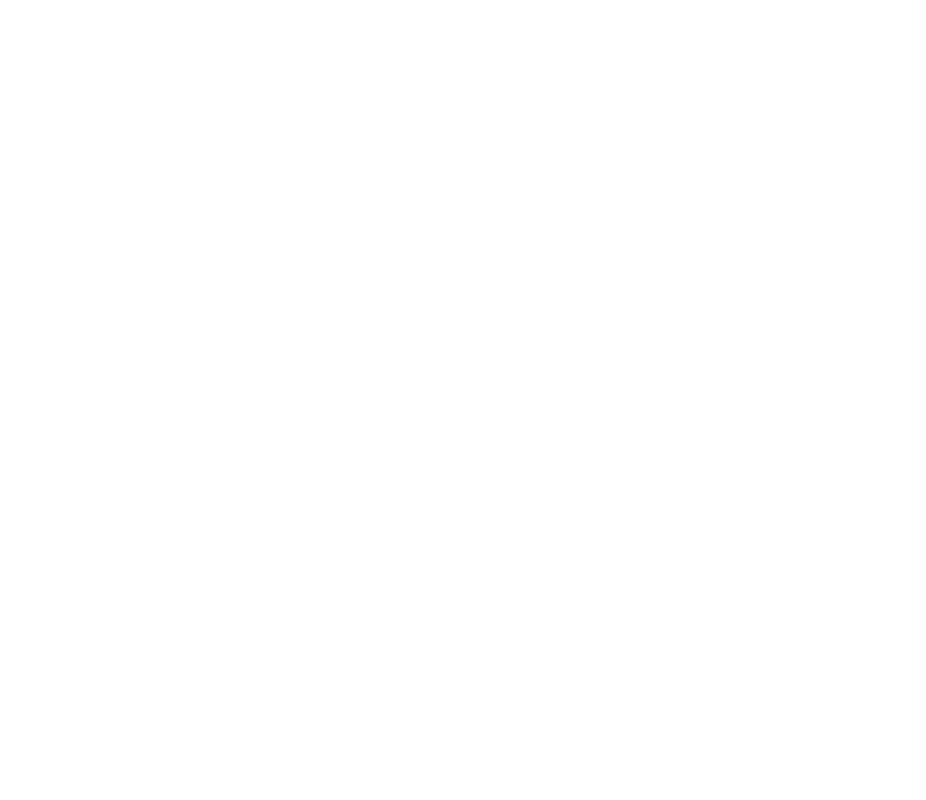
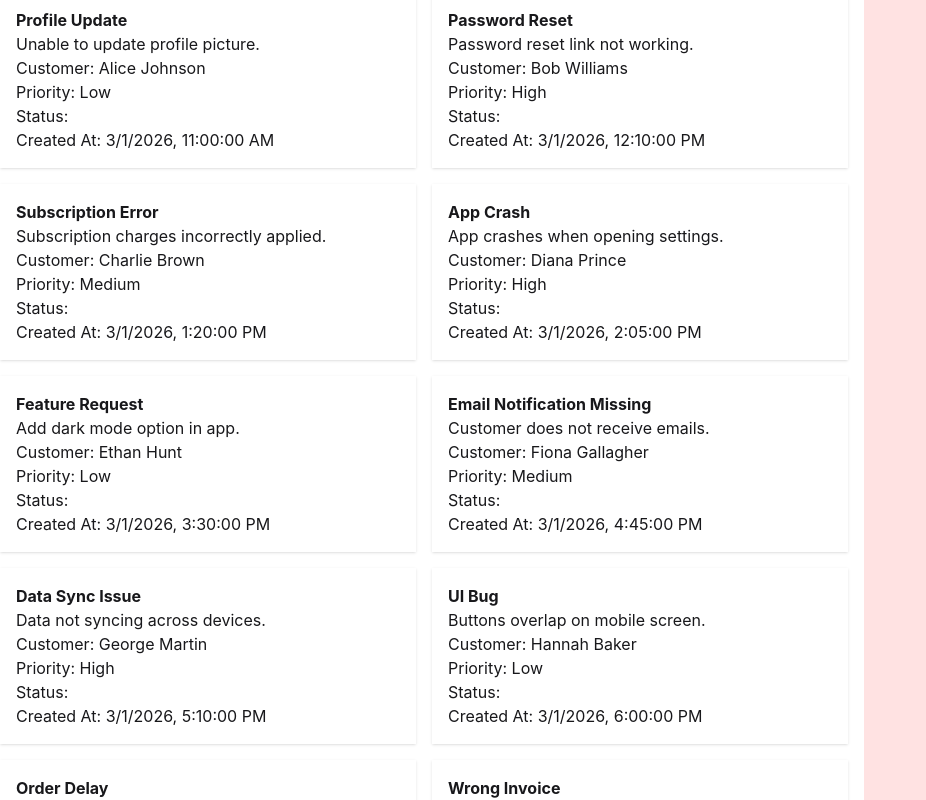
Before and after one commit to soheldev-codes/CustomerTicket, a React (Vite) app: page / in a window 1280 px wide. Shown: the part 600-1400 px from the top of the page, without its empty margins (0-926 px from the left). Before the commit the page ends 800 px from the top, so only its background shows below. Built offline with nearby package versions, Linux system fonts and the light colour scheme.

Commit message:
Data load and show mainsection filter dashbord data

```diff
--- a/src/App.jsx
+++ b/src/App.jsx
@@ -1,12 +1,16 @@
 import "./App.css";
 import Dashbord from "./Components/Dashbord/Dashbord";
+import MainSection from "./Components/MainSection/MainSection";
 import NavMenu from "./Components/NavMenu/NavMenu";
+
+import { tickets } from "./Data/Data";
 
 function App() {
   return (
     <div className="">
       <NavMenu />
-      <Dashbord />
+      <Dashbord tickets={tickets} />
+      <MainSection tickets={tickets} />
     </div>
   );
 }
--- a/src/Components/Dashbord/Dashbord.jsx
+++ b/src/Components/Dashbord/Dashbord.jsx
@@ -1,18 +1,23 @@
 import DashboarCard from "../DashbordCard/DashboarCard";
 
-const Dashbord = () => {
+const Dashbord = ({ tickets }) => {
+  const inProgressCount = tickets.filter(
+    (t) => t.status === "inprogress",
+  ).length;
+  const resolvedCount = tickets.filter((t) => t.status === "resolved").length;
+
   return (
     <div className="container mx-auto 5-5">
       <div className="flex justify-center mt-5 gap-5">
         <DashboarCard
           gradientColor="bg-gradient-to-r from-[#632EE3] to-[#9F62F2] "
           title="In-Progress"
-          count="0"
+          count={inProgressCount}
         />
         <DashboarCard
           gradientColor="bg-gradient-to-r from-[#54CF68] to-[#00827A]"
           title="Resolved"
-          count="0"
+          count={resolvedCount}
         />
       </div>
     </div>
--- /dev/null
+++ b/src/Components/MainSection/MainSection.jsx
@@ -0,0 +1,23 @@
+import React from "react";
+import SingleTicket from "../SingleTicket/SingleTicket";
+
+const MainSection = ({ tickets }) => {
+  console.log(tickets);
+  return (
+    <div className="container mx-auto mt-10 gap-5">
+      <h2 className="text-2xl font-semibold py-4">Customer Tickets</h2>
+      <div className="grid grid-cols-12 gap-4">
+        <div className="  col-span-8 rounded ">
+          <div className="grid grid-cols-2 gap-4">
+            {tickets.map((ticket) => (
+              <SingleTicket key={ticket.id} ticket={ticket} />
+            ))}
+          </div>
+        </div>
+        <div className="bg-red-100  col-span-4 rounded">Right</div>
+      </div>
+    </div>
+  );
+};
+
+export default MainSection;
--- /dev/null
+++ b/src/Components/SingleTicket/SingleTicket.jsx
@@ -0,0 +1,15 @@
+const SingleTicket = ({ ticket }) => {
+  console.log(ticket);
+  return (
+    <div className=" p-4 shadow cursor-pointer">
+      <h3 className="font-bold">{ticket?.title}</h3>
+      <p>{ticket?.description}</p>
+      <p>Customer: {ticket?.customer}</p>
+      <p>Priority: {ticket?.priority}</p>
+      <p>Status: {ticket?.status}</p>
+      <p>Created At: {new Date(ticket.createdAt).toLocaleString()}</p>
+    </div>
+  );
+};
+
+export default SingleTicket;
--- /dev/null
+++ b/src/Data/Data.js
@@ -0,0 +1,137 @@
+export const tickets = [
+  {
+    id: 1,
+    title: "Login Issue",
+    description: "Customer cannot login to the portal.",
+    customer: "John Doe",
+    priority: "High",
+    status: "",
+    createdAt: "2026-03-01T09:15:00"
+  },
+  {
+    id: 2,
+    title: "Payment Failed",
+    description: "Payment gateway returns error 502.",
+    customer: "Jane Smith",
+    priority: "Medium",
+    status: "",
+    createdAt: "2026-03-01T10:30:00"
+  },
+  {
+    id: 3,
+    title: "Profile Update",
+    description: "Unable to update profile picture.",
+    customer: "Alice Johnson",
+    priority: "Low",
+    status: "",
+    createdAt: "2026-03-01T11:00:00"
+  },
+  {
+    id: 4,
+    title: "Password Reset",
+    description: "Password reset link not working.",
+    customer: "Bob Williams",
+    priority: "High",
+    status: "",
+    createdAt: "2026-03-01T12:10:00"
+  },
+  {
+    id: 5,
+    title: "Subscription Error",
+    description: "Subscription charges incorrectly applied.",
+    customer: "Charlie Brown",
+    priority: "Medium",
+    status: "",
+    createdAt: "2026-03-01T13:20:00"
+  },
+  {
+    id: 6,
+    title: "App Crash",
+    description: "App crashes when opening settings.",
+    customer: "Diana Prince",
+    priority: "High",
+    status: "",
+    createdAt: "2026-03-01T14:05:00"
+  },
+  {
+    id: 7,
+    title: "Feature Request",
+    description: "Add dark mode option in app.",
+    customer: "Ethan Hunt",
+    priority: "Low",
+    status: "",
+    createdAt: "2026-03-01T15:30:00"
+  },
+  {
+    id: 8,
+    title: "Email Notification Missing",
+    description: "Customer does not receive emails.",
+    customer: "Fiona Gallagher",
+    priority: "Medium",
+    status: "",
+    createdAt: "2026-03-01T16:45:00"
+  },
+  {
+    id: 9,
+    title: "Data Sync Issue",
+    description: "Data not syncing across devices.",
+    customer: "George Martin",
+    priority: "High",
+    status: "",
+    createdAt: "2026-03-01T17:10:00"
+  },
+  {
+    id: 10,
+    title: "UI Bug",
+    description: "Buttons overlap on mobile screen.",
+    customer: "Hannah Baker",
+    priority: "Low",
+    status: "",
+    createdAt: "2026-03-01T18:00:00"
+  },
+  {
+    id: 11,
+    title: "Order Delay",
+    description: "Order not delivered on time.",
+    customer: "Ian Fleming",
+    priority: "Medium",
+    status: "",
+    createdAt: "2026-03-01T18:50:00"
+  },
+  {
+    id: 12,
+    title: "Wrong Invoice",
+    description: "Invoice shows incorrect amount.",
+    customer: "Jack Sparrow",
+    priority: "High",
+    status: "",
+    createdAt: "2026-03-01T19:30:00"
+  },
+  {
+    id: 13,
+    title: "App Freeze",
+    description: "App freezes while submitting form.",
+    customer: "Karen Page",
+    priority: "High",
+    status: "",
+    createdAt: "2026-03-01T20:00:00"
+  },
+  {
+    id: 14,
+    title: "Account Deletion Request",
+    description: "Customer wants to delete account permanently.",
+    customer: "Leo Messi",
+    priority: "Medium",
+    status: "",
+    createdAt: "2026-03-01T21:00:00"
+  },
+  {
+    id: 15,
+    title: "Notification Bug",
+    description: "Push notifications are delayed.",
+    customer: "Maria Hill",
+    priority: "Low",
+    status: "",
+    createdAt: "2026-03-01T22:10:00"
+  }
+];
```
